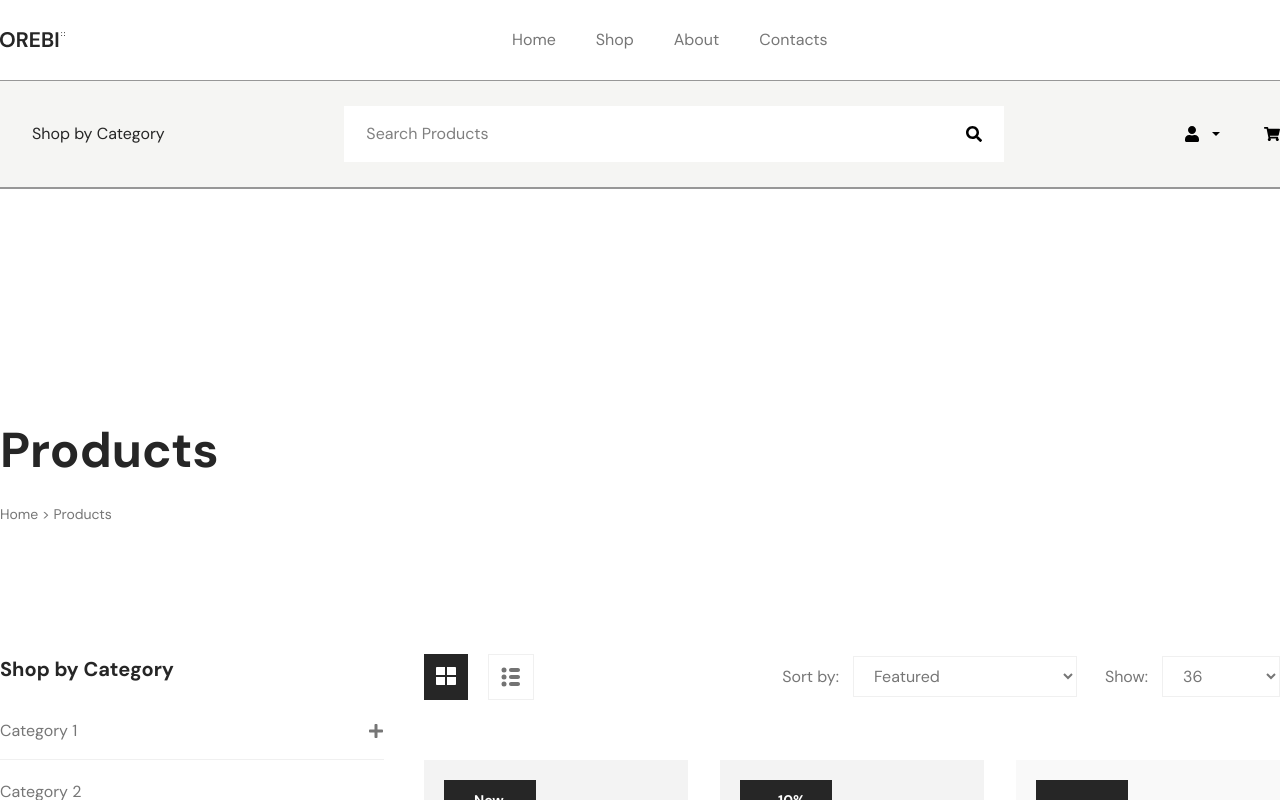
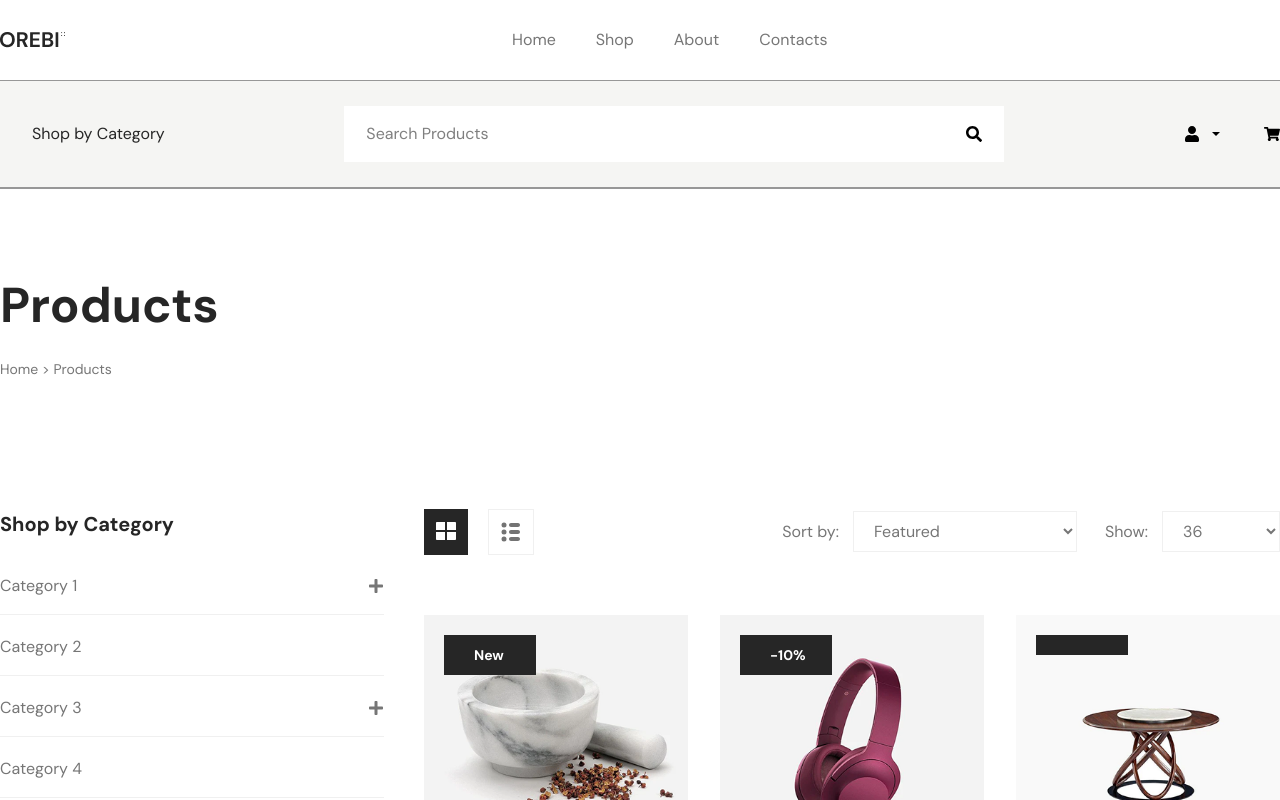
Before and after one commit to menabil/pagination, a React (Vite) app: page / in a window 1280 px wide. Shown: the top 800 px of the page. Built offline with nearby package versions, Linux system fonts and the light colour scheme; some icons are missing.

Commit message:
add pagination in shop page

```diff
--- a/src/components/pages/Shop.jsx
+++ b/src/components/pages/Shop.jsx
@@ -20,7 +20,7 @@ import PaginatedItems from "../Pagination";
 
 const Shop = () => {
   return (
-    <div className="pt-[225px]">
+    <div className="pt-20">
       <Container>
         <div className="pb-[130px]">
           <h3 className="text-[#262626] text-[49px] font-dmSan font-bold pb-4">
```
